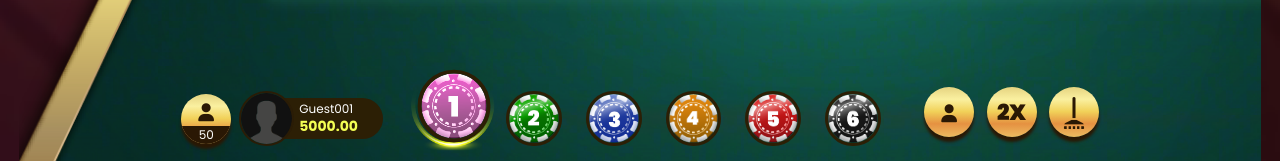
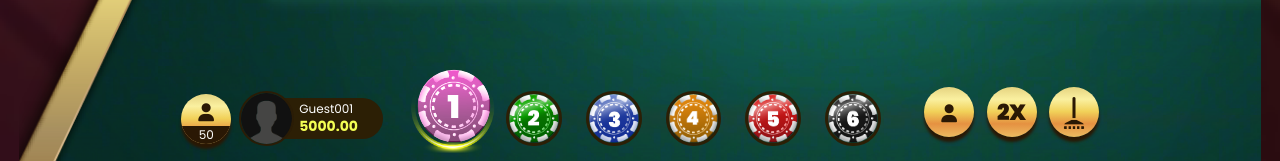
Before and after one commit to pareeklokesh/baccaratgame, a plain HTML site: page index.html in a window 1280 px wide. In both pictures the pointer is over the element 454 px from the left and 757 px from the top of the page. Shown: the part 639-800 px from the top of the page. Drawn offline with Linux system fonts and the light colour scheme.

Commit message:
Add files via upload

```diff
--- a/assets/css/style.css
+++ b/assets/css/style.css
@@ -536,12 +536,15 @@ height: calc(5.7rem + ((1vw - 7.68px) * 3.9063));
   background: url('../img/betactive.png') no-repeat;
   background-size: cover;
   position: absolute;
-  bottom: -6px;
+  bottom: -8px;
   left: -5px;
   background-position: center;
   cursor: pointer;
   transition: all .4s linear;
   z-index: -1;
+}
+.playerBeticon:hover img {
+  border: 0;
 }
 
 
```
